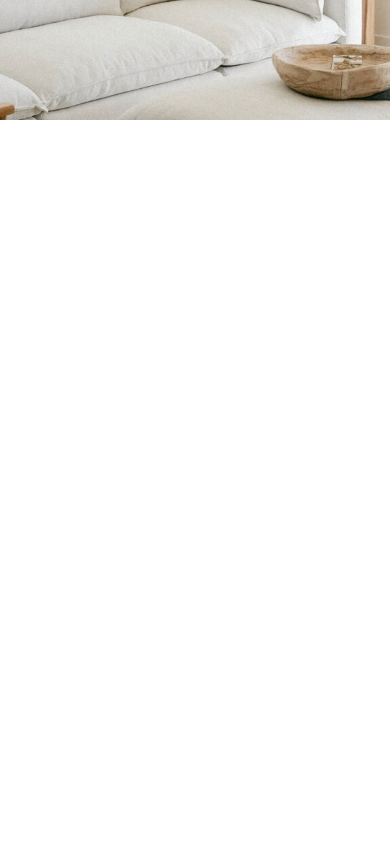
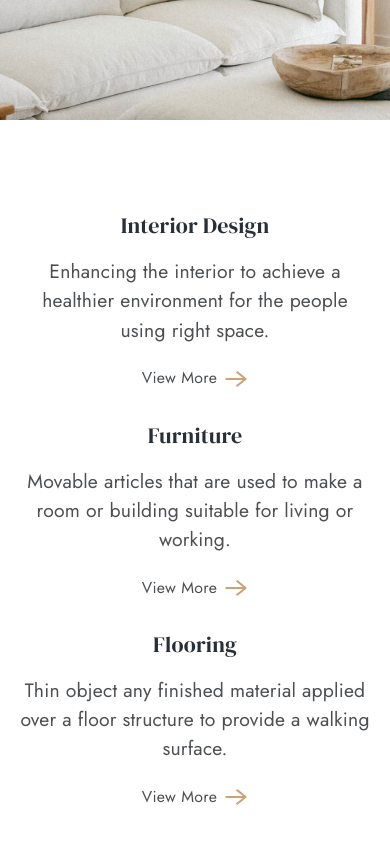
Before and after one commit to shokhmadaminov/interno-15-16, a plain HTML site: page index.html in a window 390 px wide. Shown: the part 534-1378 px from the top of the page. Before the commit the page ends 844 px from the top, so only its background shows below. Drawn offline with Linux system fonts and the light colour scheme.

Commit message:
add information section

```diff
--- a/css/main.css
+++ b/css/main.css
@@ -90,7 +90,7 @@ body {
     font-weight: 400;
     font-size: 2.2rem;
     line-height: 1.5;
-    letter-spacing: 0.1em;
+    letter-spacing: 0.01em;
     color: var(--color-text);
     background-color: var(--white-bg-color);
 }
@@ -100,6 +100,16 @@ body {
     max-width: 1240px;
     padding: 0px 2rem;
     margin: 0px auto;
+}
+
+/* section title */
+.section-title {
+    font-family: var(--serif);
+    font-weight: 400;
+    font-size: 2.5rem;
+    line-height: 1.56;
+    letter-spacing: normal;
+    color: var(--color-secondary);
 }
 
 
@@ -243,6 +253,60 @@ body {
     }
 }
 
+/* INFORMATION SECTION STYLES */
+.information {
+    margin-top: 10rem;
+    margin-bottom: 10rem;
+    padding: 7.5rem 4.2rem 7rem;
+}
+.information__list {
+    display: flex;
+    justify-content: space-between;
+    text-align: center;
+}
+.information__item {
+    width: 100%;
+    max-width: 297px;
+}
+.information__item:nth-child(1) {
+    width: 100%;
+    max-width: 317px;
+}
+.information__title {
+    margin-bottom: 1.7rem;
+    letter-spacing: 0.008em;
+}
+.information__item:not(:last-child) {
+    margin-right: 2rem;
+}
+.information__text {
+    margin-bottom: 3.5rem;
+}
+.information__item:first-child .information__text {
+    margin-bottom: 6.8rem;
+}
+.information__link {
+    display: inline-flex;
+    align-items: center;
+    font-size: 1.8rem;
+    font-weight: 400;
+    line-height: 1.5;
+    letter-spacing: 0.02em;
+    color: var(--color-text);
+}
+.information__link span {
+    margin-right: 0.8rem;
+}
+.information__link img {
+    width: 24px;
+    height: 17px;
+    object-fit: contain;
+    object-position: center;
+}
+.information__link:hover img {
+    animation: arrowAnimation 2s linear;
+}
+
 
 
 
@@ -252,9 +316,57 @@ body {
 
 }
 
+@media only screen and (max-width: 1095px) {
+    .information__list {
+        flex-wrap: wrap;
+    }
+    .information__item:last-child {
+        margin-left: auto;
+        margin-right: auto;
+        margin-top: 2rem;
+    }
+    .information__item:not(:last-child) {
+        margin-right: 0;
+    }
+    .information__item:first-child {
+        margin-right: 2rem;
+    }
+    .information__item:first-child .information__text {
+        margin-bottom: 3.5rem;
+    }
+}
+
 @media only screen and (max-width: 992px) {
     .hero__text {
         text-shadow: 0px 0px 3px #fff;
+    }
+}
+
+@media only screen and (max-width: 776px) {
+    .information__list {
+        flex-direction: column;
+        align-items: center;
+    }
+    .information__item {
+        width: 100%;
+        max-width: 600px;
+    }
+    .information__item:first-child {
+        margin-right: 0;
+        width: 100%;
+        max-width: 600px;
+    }
+    .information__item:last-child {
+        margin: 0;
+    }
+    .information__item:not(:first-child) {
+        margin-top: 3rem;
+    }
+    .information__text {
+        margin-bottom: 2rem;
+    }
+    .information__item:first-child .information__text {
+        margin-bottom: 2rem;
     }
 }
 
@@ -285,6 +397,9 @@ body {
     .hero__text {
         max-width: 400px;
     }
+    .information {
+        padding: 0rem;
+    }
 }
 
 @media only screen and (max-width: 480px) {
--- a/index.html
+++ b/index.html
@@ -64,6 +64,42 @@
         </section>
         <!-- HERO END -->
 
+        <!-- INFORMATION -->
+        <div class="information">
+            <div class="container information__container">
+                <ul class="information__list">
+                    <!-- INFORMATION LIST ITEM 1 -->
+                    <li class="information__item">
+                        <h3 class="information__title section-title">Interior Design</h3>
+                        <p class="information__text">Enhancing the interior to achieve a healthier environment for the people using right space.</p>
+                        <a class="information__link" href="#">
+                            <span>View More</span>
+                            <img src="./images/svg/arrow-right.svg" alt="arrow right" width="24" height="17">
+                        </a>
+                    </li>
+                    <!-- INFORMATION LIST ITEM 2 -->
+                    <li class="information__item">
+                        <h3 class="information__title section-title">Furniture</h3>
+                        <p class="information__text">Movable articles that are used to make a room or building suitable for living or working.</p>
+                        <a class="information__link" href="#">
+                            <span>View More</span>
+                            <img src="./images/svg/arrow-right.svg" alt="arrow right" width="24" height="17">
+                        </a>
+                    </li>
+                    <!-- INFORMATION LIST ITEM 3 -->
+                    <li class="information__item">
+                        <h3 class="information__title section-title">Flooring</h3>
+                        <p class="information__text">Thin object any finished material applied over a floor structure to provide a walking surface.</p>
+                        <a class="information__link" href="#">
+                            <span>View More</span>
+                            <img src="./images/svg/arrow-right.svg" alt="arrow right" width="24" height="17">
+                        </a>
+                    </li>
+                </ul>
+            </div>
+        </div>
+        <!-- INFORMATION END -->
+
     </main>
     <!-- MAIN END -->
 </body>
```
Also changed, not shown: images/svg/arrow-right.svg (added).
